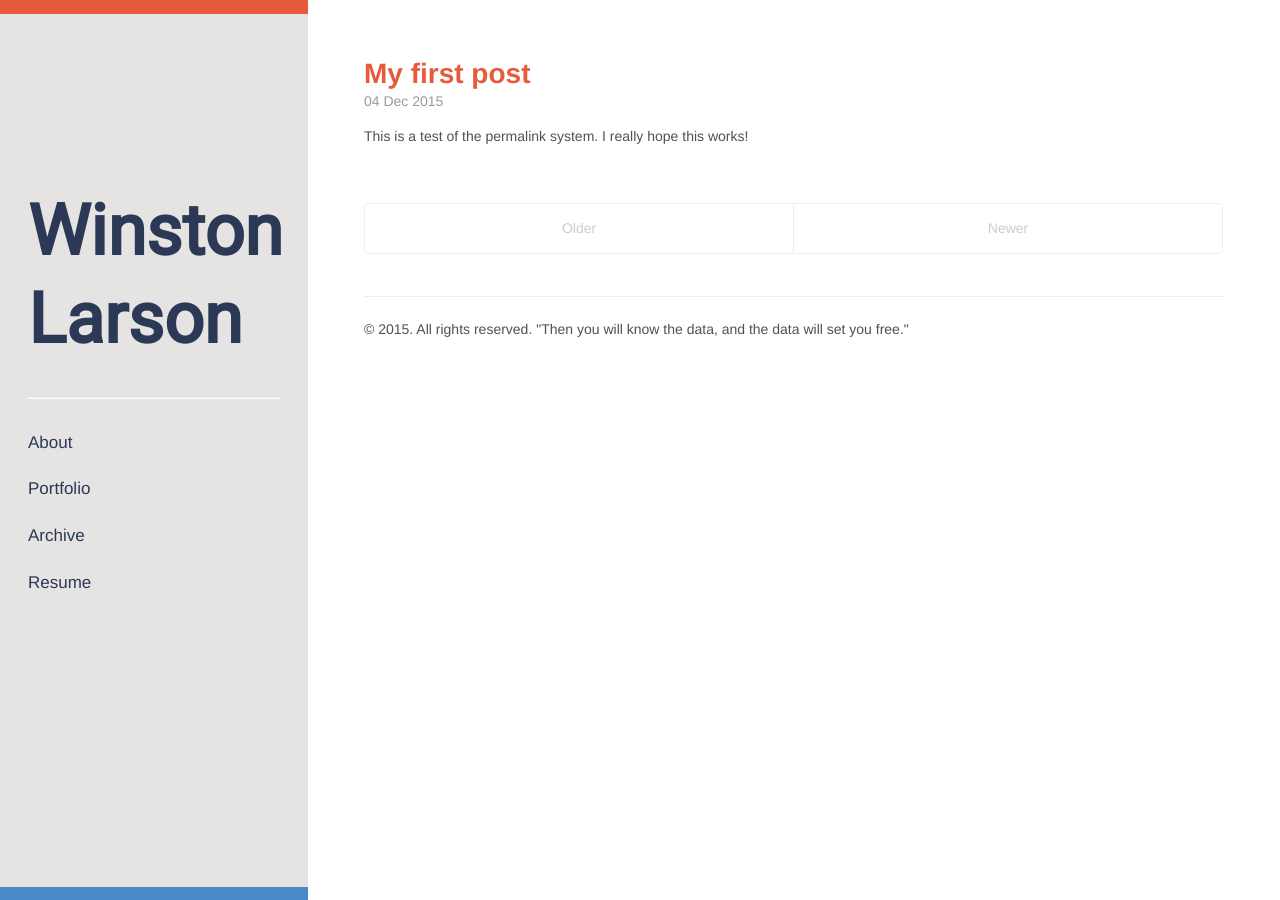
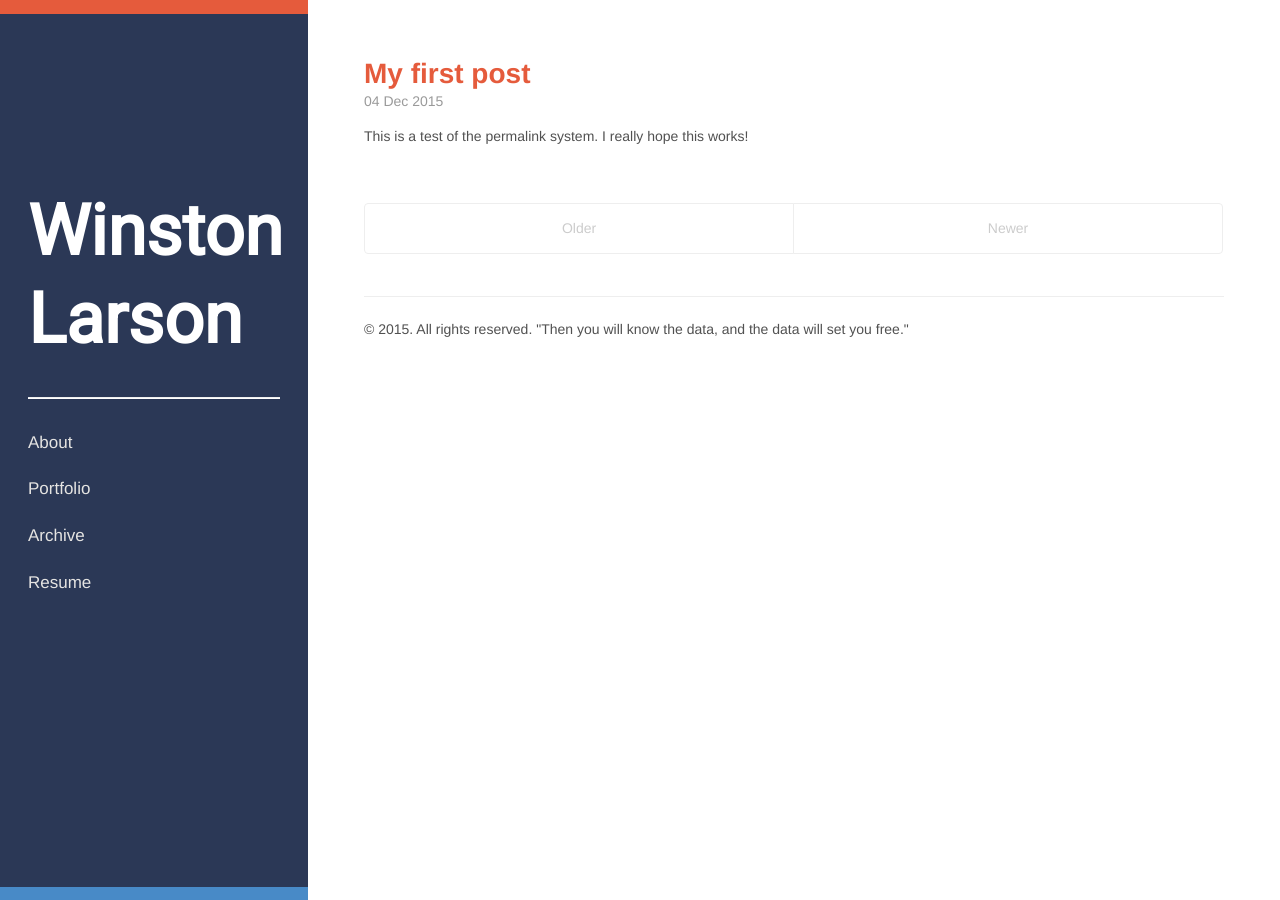
Before and after one commit to winstonlarson/old_website, a Jekyll site: the page built from index.html, in a window 1280 px wide. Built offline with Jekyll 4.4.1, drawn with Linux system fonts in a browser that asks for light colours; some web fonts are replaced; the list of posts is cut into pages by our own code.

```diff
--- a/_includes/sidebar.html
+++ b/_includes/sidebar.html
@@ -10,7 +10,7 @@
   <div class="container sidebar-sticky">
     <div class="sidebar-about">
       <h1>
-        <a style="text-decoration:none; color: #2B3856" href="{{ site.baseurl }}">
+        <a style="text-decoration:none; color: #fff" href="{{ site.baseurl }}">
           {{ site.title }}
         </a>
       </h1>
--- a/public/css/hyde.css
+++ b/public/css/hyde.css
@@ -63,7 +63,7 @@
   text-align: left;
   padding: 2rem 1rem;
   color: rgba(255,255,255,.5);
-  background-color: #E5E4E2;
+  background-color: #2B3856;
 }
 @media (min-width: 48em) {
   .sidebar {
@@ -112,7 +112,7 @@
 
 /* Sidebar links */
 .sidebar a {
-  color: #2B3856;
+  color: #E5E4E2;
 }
 
 /* About section */
```
Also changed, not shown: 11 other files.
